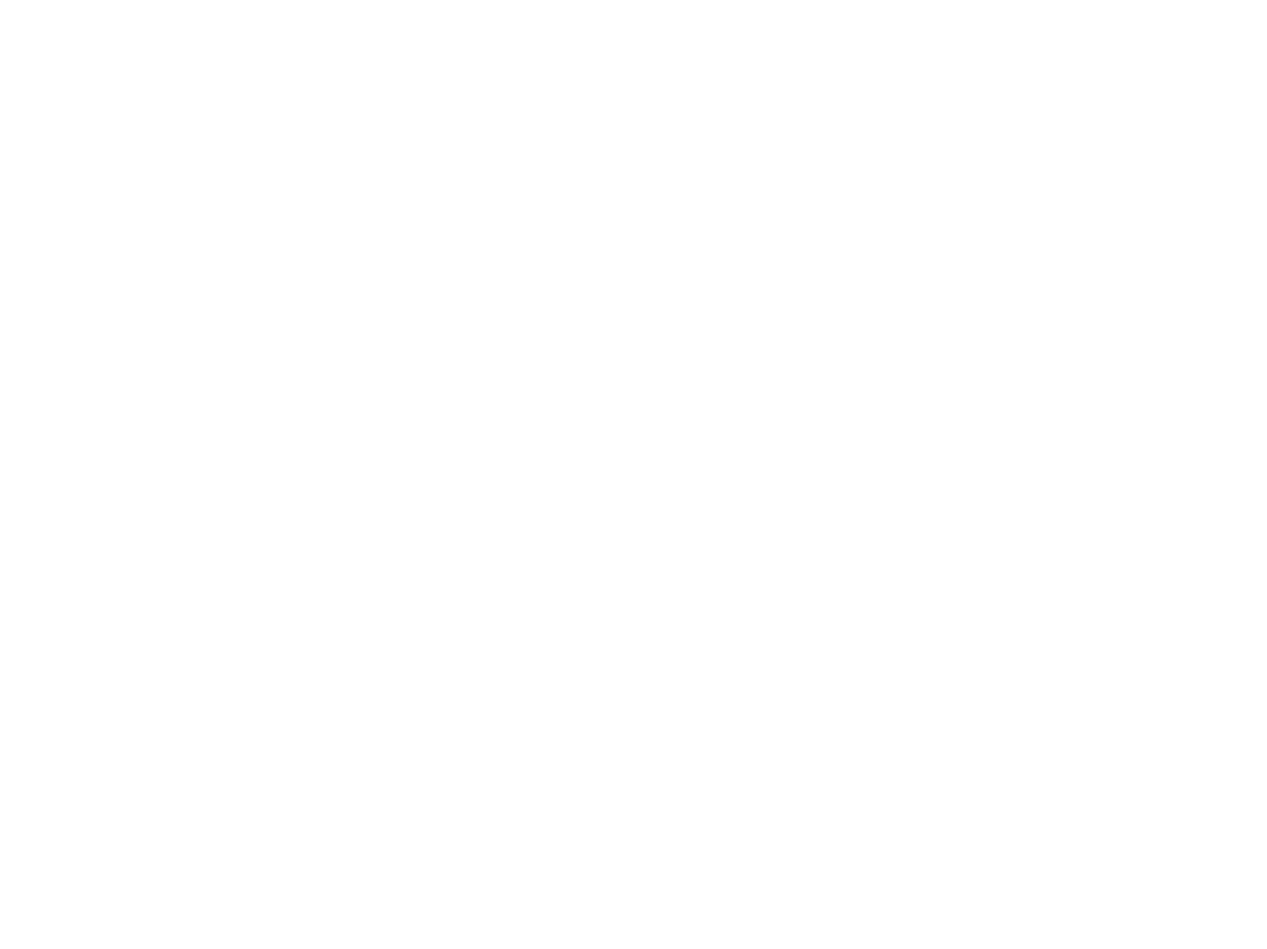
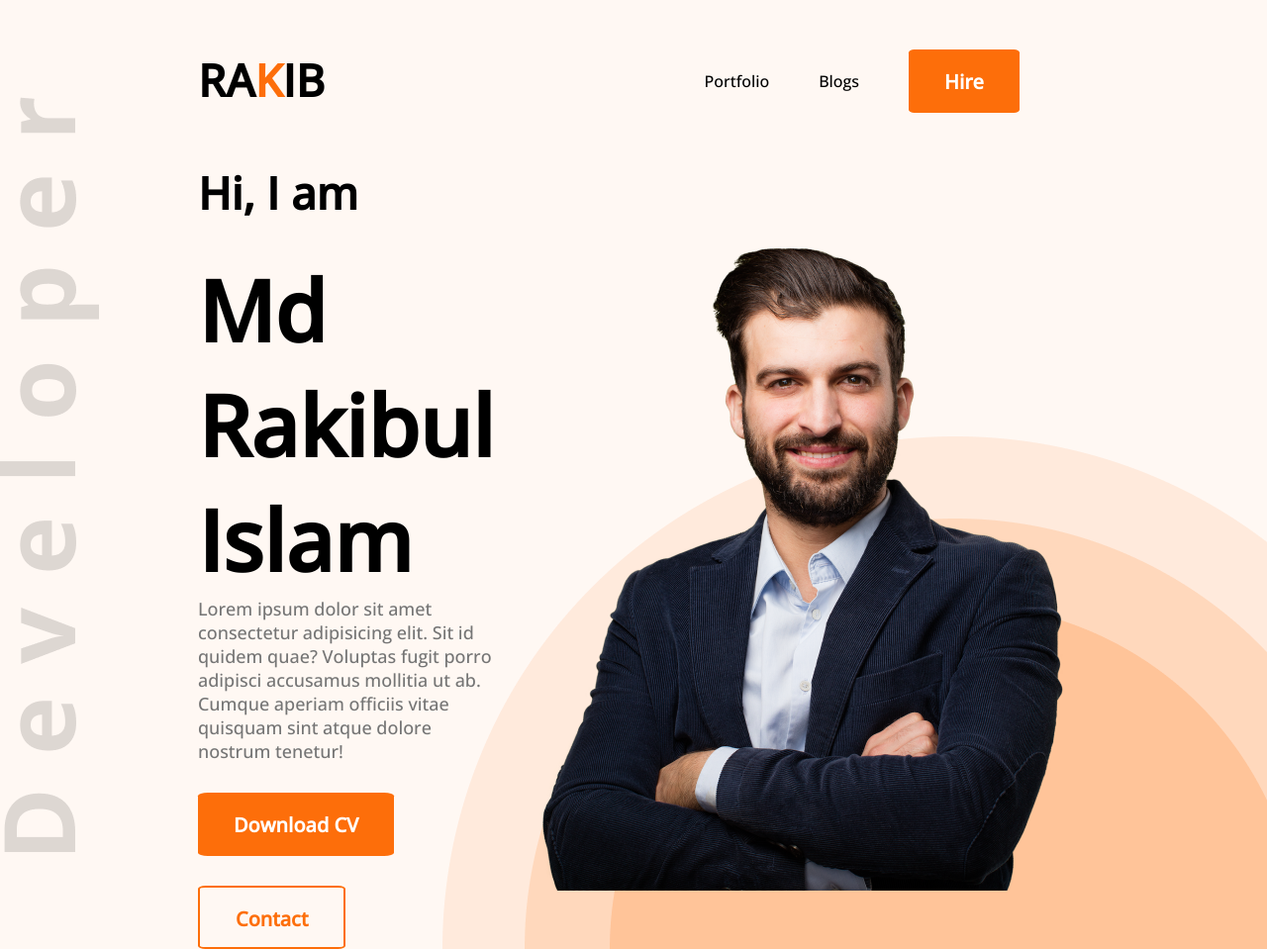
Before and after one commit to mdrakibulislam-hub/developer-portfolio, a plain HTML site: page index.html in a window 1280 px wide. Shown: the whole page at 99% size. Before the commit the page ends 800 px from the top, so only its background shows below. Drawn offline with nearby package versions, Linux system fonts and the light colour scheme.

Commit message:
Header section done

```diff
--- a/index.html
+++ b/index.html
@@ -4,10 +4,43 @@
     <meta charset="UTF-8">
     <meta http-equiv="X-UA-Compatible" content="IE=edge">
     <meta name="viewport" content="width=device-width, initial-scale=1.0">
-    <title>Document</title>
+    <title>Rakib's Portfolio</title>
+    <link rel="shortcut icon" href="images/icons/favicon.png" type="image/x-icon">
     <link rel="stylesheet" href="styles/portfolio.css">
+    <link rel="preconnect" href="https://fonts.googleapis.com"><link rel="preconnect" href="https://fonts.gstatic.com"
+    crossorigin><link href="https://fonts.googleapis.com/css2?family=Open+Sans:wght@500&display=swap" rel="stylesheet">
 </head>
 <body>
+    <header class="header">
+        <nav>
+            <h2 class="nav-title">RA<span class="text-primary">K</span>IB</h2>
+            <ul>
+                <li>Portfolio</li>
+                <li>Blogs</li>
+                <li><button class="btn-primary">Hire</button></li>
+            </ul>
+        </nav>
 
+        <!--Banner Items-->
+        <div class="banner">
+            <div>
+                <h3 class="banner-subtitle">Hi, I am</h3>
+                <h1 class="banner-title">Md Rakibul Islam</h1>
+                <p class="banner-description">Lorem ipsum dolor sit amet consectetur adipisicing elit. Sit id quidem quae? Voluptas fugit porro adipisci accusamus mollitia ut ab. Cumque aperiam officiis vitae quisquam sint atque dolore nostrum tenetur!</p>
+                <button class="btn-primary"><a href="assets/rakib-cv.pdf">Download CV</a></button>
+                <button class="btn-contact"><a href="mailto:rakibulislamborkan@gmail.com">Contact</a></button>
+            </div>
+            <img src="images/hardy.png" alt="Pictutre of Rakibul">
+        </div>
+
+    </header>
+
+    <main>
+
+    </main>
+
+    <footer>
+
+    </footer>
 </body>
 </html>
--- a/styles/portfolio.css
+++ b/styles/portfolio.css
@@ -0,0 +1,97 @@
+*{
+    margin: 0;
+    font-family: 'Open Sans', sans-serif;
+}
+
+.nav-title{
+    font-weight: 900;
+    font-size: 45px;
+}
+
+.text-primary{
+    color: #FD6E0A;
+}
+
+.btn-primary{
+    height: 64px;
+    padding: 18px 36px;
+    font-size: 20px;
+    font-weight: 900;
+    background-color: #FD6E0A;
+    color: #fff;
+    border: none;
+    border-radius: 5%;
+}
+
+.header{
+    background-color: #FFF8F3;
+    background-image: url(../images/header_bg.png), url(../images/developer.png);
+    background-repeat: no-repeat;
+    background-position: bottom right, left;
+}
+
+nav{
+    display: flex;
+    justify-content: space-between;
+    padding: 50px 200px;
+}
+
+nav ul{
+    display: flex;
+    align-items: center;
+}
+
+nav ul li{
+    list-style-type: none;
+    margin-right: 50px;
+}
+
+/*banner styles*/
+
+.banner{
+    margin: 0 200px;
+    display: flex;
+    align-items: center;
+}
+
+.banner-title{
+    font-size: 85px;
+    font-weight: 700;
+}
+
+.banner-subtitle{
+    font-size: 45px;
+    font-weight: 600;
+    margin-bottom: 30px;
+}
+
+.banner-description{
+    font-size: 18px;
+    color: #757575;
+}
+
+.banner div .btn-primary{
+    margin-top: 30px;
+    margin-right: 10px;
+}
+
+.banner div .btn-primary a{
+    text-decoration: none;
+    color: #fff;
+}
+
+.banner div .btn-contact{
+    margin-top: 30px;
+    height: 64px;
+    padding: 18px 36px;
+    font-size: 20px;
+    font-weight: 900;
+    border: 2px solid #FD6E0A;
+    border-radius: 5%;
+    background-color: #FFF8F3;
+}
+
+.banner div .btn-contact a{
+    text-decoration: none;
+    color: #FD6E0A;
+}
```
Also changed, not shown: images/icons/favicon.png (added), images/rakib.png (added), 1 other file.
